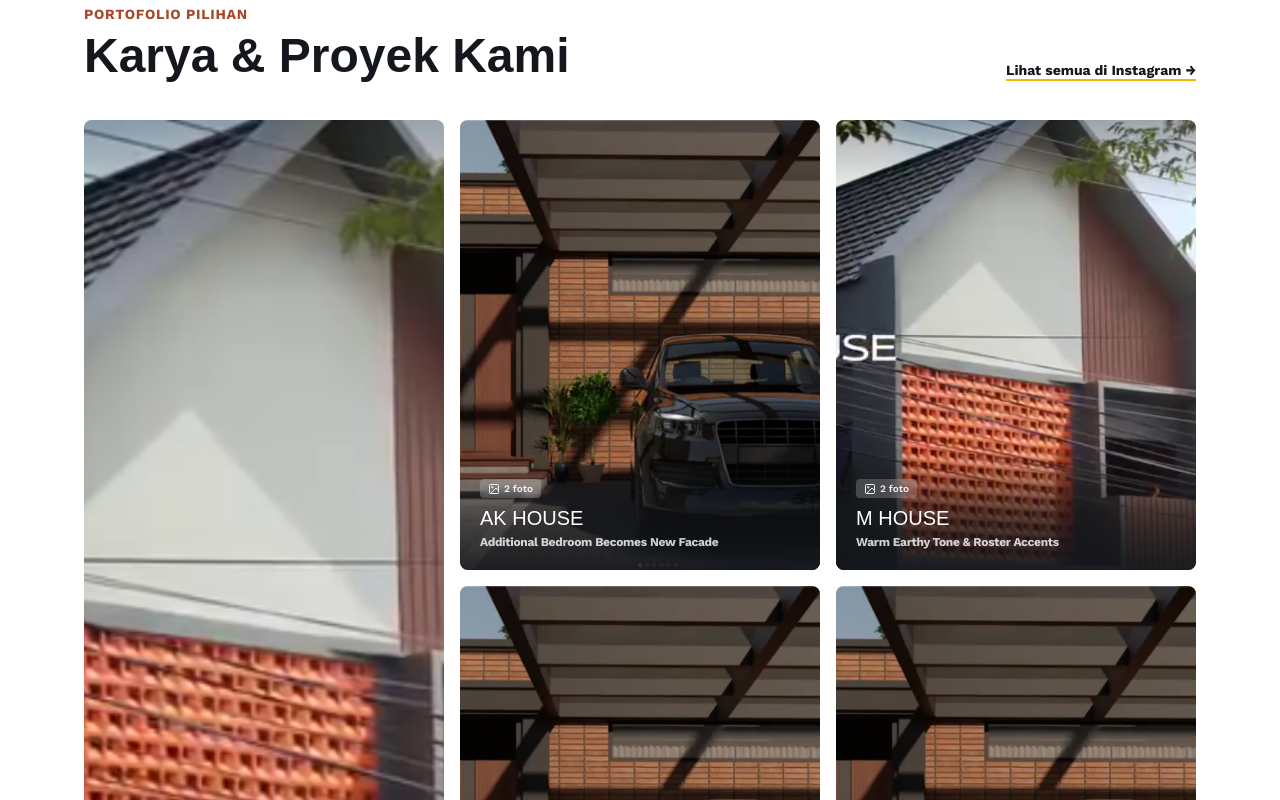
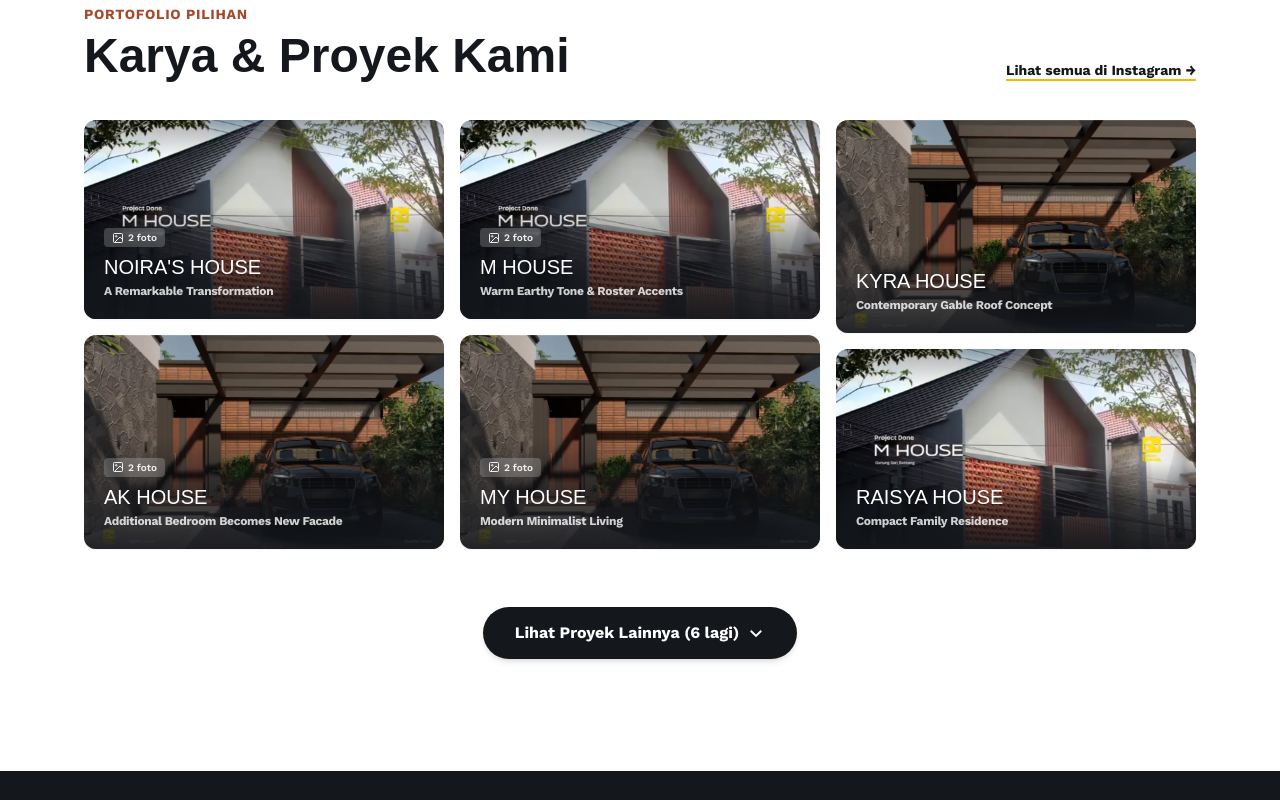
Before and after one commit to FeroFasya/gawe-oemah, a Vue app: page / in a window 1280 px wide. Shown: the part 1540-2340 px from the top of the page. Built offline with nearby package versions, Linux system fonts and the light colour scheme; a web font is replaced by a local one.

Commit message:
feat(portfolio): switch to true dynamic Masonry Grid (CSS columns)

```diff
--- a/src/components/Portfolio.vue
+++ b/src/components/Portfolio.vue
@@ -54,35 +54,35 @@ const closeModal = () => {
         </a>
       </div>
 
-      <!-- Grid Portofolio -->
-      <div class="grid grid-cols-2 md:grid-cols-3 gap-3 md:gap-4" id="gallery">
+      <!-- Masonry Grid Portofolio -->
+      <div class="columns-2 md:columns-3 gap-3 md:gap-4 space-y-3 md:space-y-4" id="gallery">
         <figure
           v-for="item in visibleProjects"
           :key="item.id"
           @click="openProject(item)"
-          :class="[
-            'ph relative overflow-hidden cursor-pointer group rounded-lg',
-            item.featured ? 'aspect-[3/4] md:row-span-2 md:aspect-auto' : 'aspect-[4/5]'
-          ]"
+          class="break-inside-avoid relative overflow-hidden cursor-pointer group rounded-xl ph shadow-sm hover:shadow-md transition-shadow"
         >
-          <!-- Placeholder Icon jika gambar loading/kosong -->
-          <div class="absolute inset-0 flex items-center justify-center text-ink/20">
+          <!-- Gambar Cover Proyek (foto index 0) - mengikuti rasio asli foto -->
+          <img
+            v-if="item.images && item.images.length"
+            :src="item.images[0]"
+            :alt="`${item.title} - ${item.subtitle || 'Bontang'}`"
+            class="w-full h-auto block object-cover transition-transform duration-500 group-hover:scale-105"
+            loading="lazy"
+            @error="$event.target.style.display='none'"
+          />
+
+          <!-- Fallback jika gambar belum ada -->
+          <div
+            v-else
+            class="aspect-[4/5] w-full flex items-center justify-center text-ink/20 bg-slate2/20"
+          >
             <svg width="40" height="40" fill="none" stroke="currentColor" stroke-width="1.5" viewBox="0 0 24 24">
               <rect x="3" y="3" width="18" height="18" rx="2"/>
               <circle cx="8.5" cy="8.5" r="1.5"/>
               <path d="m21 15-5-5L5 21"/>
             </svg>
           </div>
-
-          <!-- Gambar Cover Proyek (foto index 0) -->
-          <img
-            v-if="item.images && item.images.length"
-            :src="item.images[0]"
-            :alt="`${item.title} - ${item.subtitle || 'Bontang'}`"
-            class="absolute inset-0 w-full h-full object-cover transition-transform duration-500 group-hover:scale-105"
-            loading="lazy"
-            @error="$event.target.style.display='none'"
-          />
 
           <!-- Gradient Overlay & Caption Info -->
           <figcaption
```
